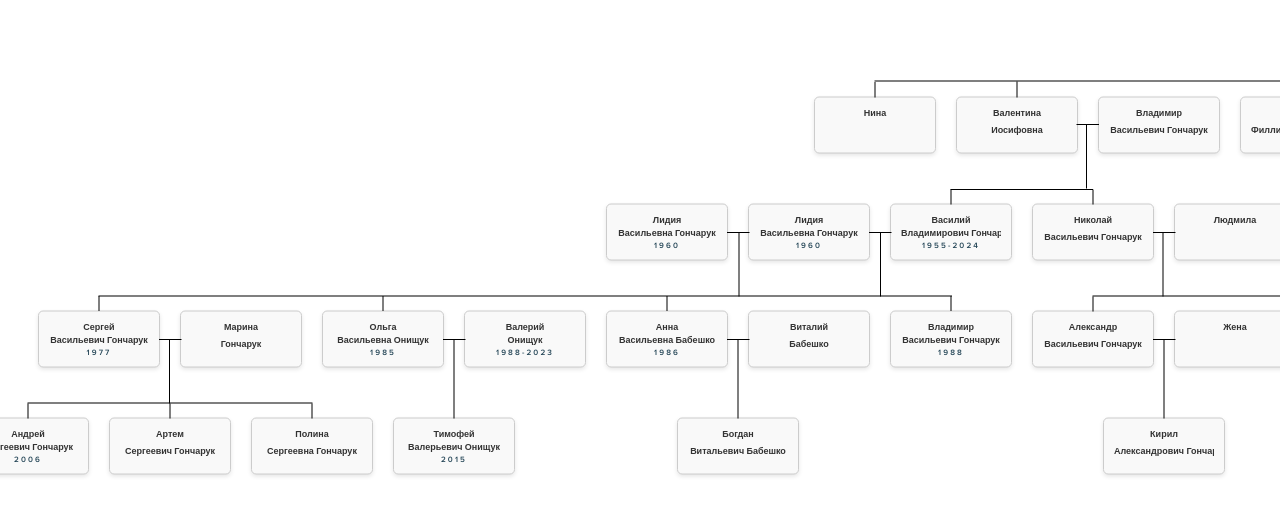
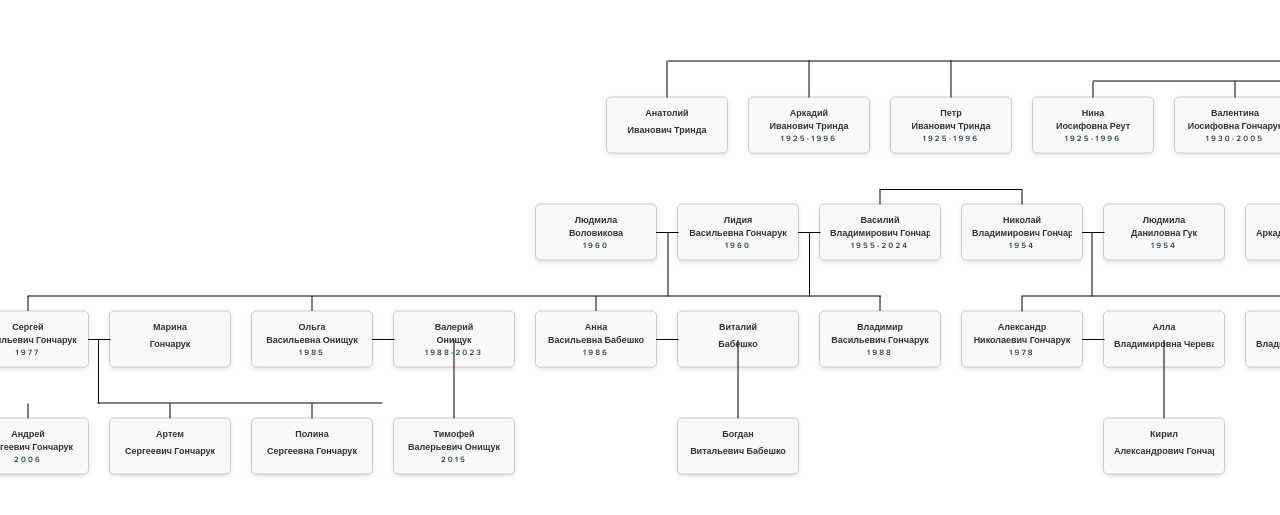
Before and after one commit to AnuitexDeveloper2/Family-tree, a React (Create React App) app: page / in a window 1280 px wide. Shown: the part 739-1254 px from the top of the page. Built offline with nearby package versions, Linux system fonts and the light colour scheme.

Commit message:
create detail modal component

```diff
--- a/src/components/main/Main.tsx
+++ b/src/components/main/Main.tsx
@@ -1,6 +1,8 @@
 import React, { useState, useEffect } from "react";
 import { Container, Generation, VerticalLine, HorizontalLine } from "./Main.styles";
 import Card from "../shared/card/Card";
+import { MemberDetail } from "../memberDetail/MemberDetail";
+import { useModalState } from "../../hooks/useModalState/useModalState";
 
 const Family = () => {
     const [scale, setScale] = useState(0.5);
@@ -26,7 +28,7 @@ const Family = () => {
         <div style={{ position: "relative", marginBottom: "100px" }}>
             <Container scale={scale}>
                 <Generation>
-                    <Card name="Филлип">
+                    <Card name="Филлип Тринда">
                         <VerticalLine
                             style={{
                                 left: "50%",
@@ -45,7 +47,7 @@ const Family = () => {
                     </Card>
                 </Generation>
                 <Generation>
-                    <Card name="Федор">
+                    <Card name="Федор Филлипович Тринда">
                         <VerticalLine
                             style={{
                                 left: "50%",
@@ -55,7 +57,7 @@ const Family = () => {
                             }}
                         />
                     </Card>
-                    <Card name="Мария">
+                    <Card name="Мария Филлиповна Тринда">
                         <VerticalLine
                             style={{
                                 left: "50%",
@@ -65,7 +67,7 @@ const Family = () => {
                             }}
                         />
                     </Card>
-                    <Card name="Антон" years="1871-1926">
+                    <Card name="Антон Филлипович Тринда" years="1871-1926">
                         <VerticalLine
                             style={{
                                 left: "50%",
@@ -90,7 +92,7 @@ const Family = () => {
                             }}
                         />
                     </Card>
-                    <Card name="Ольга Ивановна" years="1870-1950">
+                    <Card name="Ольга Ивановна Тринда" years="1870-1950">
                         <HorizontalLine
                             style={{
                                 width: "1992px",
@@ -99,7 +101,7 @@ const Family = () => {
                             }}
                         />
                     </Card>
-                    <Card name="Наум">
+                    <Card name="Наум Филлипович Тринда" years="1869-?">
                         <VerticalLine
                             style={{
                                 left: "50%",
@@ -111,7 +113,7 @@ const Family = () => {
                     </Card>
                 </Generation>
                 <Generation>
-                    <Card name="Иван">
+                    <Card name="Иван Антонович Тринда" years="1900-?">
                         <VerticalLine
                             style={{
                                 left: "50%",
@@ -120,8 +122,23 @@ const Family = () => {
                                 transform: "translateX(-50%)",
                             }}
                         />
+                        <VerticalLine
+                            style={{
+                                left: "51%",
+                                bottom: "-32px",
+                                height: "32px",
+                                transform: "translateX(-50%)",
+                            }}
+                        />
+                        <HorizontalLine
+                            style={{
+                                width: "1560px",
+                                left: "-1440px",
+                                bottom: "-32px  ",
+                            }}
+                        />
                     </Card>
-                    <Card name="Надежда Антоновна">
+                    <Card name="Надежда Антоновна Туркиневич" years="1903-1981">
                         <VerticalLine
                             style={{
                                 left: "50%",
@@ -133,12 +150,12 @@ const Family = () => {
                         <HorizontalLine
                             style={{
                                 width: "2558px",
-                                left: "-1311px",
+                                left: "-875px",
                                 bottom: "-72px",
                             }}
                         />
                     </Card>
-                    <Card name="Иосиф Иосифович">
+                    <Card name="Иосиф Иосифович Туркиневич" years="1888-1975">
                         <HorizontalLine
                             style={{
                                 width: "44px",
@@ -155,7 +172,7 @@ const Family = () => {
                             }}
                         />
                     </Card>
-                    <Card name="Володя">
+                    <Card name="Владимир Антонович Тринда" years="1905-?">
                         <VerticalLine
                             style={{
                                 left: "50%",
@@ -165,7 +182,7 @@ const Family = () => {
                             }}
                         />
                     </Card>
-                    <Card name="Миша">
+                    <Card name="Михаил Антонович Тринда" years="1909-?">
                         <VerticalLine
                             style={{
                                 left: "50%",
@@ -175,7 +192,7 @@ const Family = () => {
                             }}
                         />
                     </Card>
-                    <Card name="Иосиф">
+                    <Card name="Иосиф Антонович Тринда" years="1911-?">
                         <VerticalLine
                             style={{
                                 left: "50%",
@@ -200,7 +217,7 @@ const Family = () => {
                             }}
                         />
                     </Card>
-                    <Card name="Николай">
+                    <Card name="Николай Антонович Тринда" years="1924-?">
                         <VerticalLine
                             style={{
                                 left: "50%",
@@ -210,7 +227,7 @@ const Family = () => {
                             }}
                         />
                     </Card>
-                    <Card name="Женя">
+                    <Card name="Евгения Антоновна Мушинская" years="1913-?">
                         <VerticalLine
                             style={{
                                 left: "50%",
@@ -231,13 +248,43 @@ const Family = () => {
                             style={{
                                 width: "841px",
                                 left: "120px",
-                                bottom: "-15px",
+                                bottom: "-16px",
                             }}
                         />
                     </Card>
                 </Generation>
                 <Generation>
-                    <Card margin="0 20px 0 0px" name="Нина">
+                    <Card name="Анатолий Иванович Тринда" years="">
+                        <VerticalLine
+                            style={{
+                                left: "50%",
+                                top: "-74px",
+                                height: "74px",
+                                transform: "translateX(-50%)",
+                            }}
+                        />
+                    </Card>
+                    <Card name="Аркадий Иванович Тринда" years="1925-1996">
+                        <VerticalLine
+                            style={{
+                                left: "50%",
+                                top: "-74px",
+                                height: "74px",
+                                transform: "translateX(-50%)",
+                            }}
+                        />
+                    </Card>
+                    <Card name="Петр Иванович Тринда" years="1925-1996">
+                        <VerticalLine
+                            style={{
+                                left: "50%",
+                                top: "-74px",
+                                height: "74px",
+                                transform: "translateX(-50%)",
+                            }}
+                        />
+                    </Card>
+                    <Card name="Нина Иосифовна Реут" years="1925-1996">
                         <VerticalLine
                             style={{
                                 left: "50%",
@@ -247,7 +294,7 @@ const Family = () => {
                             }}
                         />
                     </Card>
-                    <Card name="Валентина Иосифовна">
+                    <Card name="Валентина Иосифовна Гончарук" years="1930-2005">
                         <VerticalLine
                             style={{
                                 left: "50%",
@@ -272,9 +319,9 @@ const Family = () => {
                             }}
                         />
                     </Card>
-                    <Card name="Владимир Васильевич Гончарук">
+                    <Card name="Владимир Васильевич Гончарук" years="1931-1990">
                     </Card>
-                    <Card name="Евгения Филлиповна Пшеничная">
+                    <Card name="Евгения Иосифовна Пшеницина" years="1941">
                         <VerticalLine
                             style={{
                                 left: "50%",
@@ -299,9 +346,9 @@ const Family = () => {
                             }}
                         />
                     </Card>
-                    <Card name="Аркадий Алекскеевич Пшеничный">
+                    <Card name="Аркадий Алекскеевич Пшеницин" years="1937-2016">
                     </Card>
-                    <Card name="Лида">
+                    <Card name="Лидия Иосифовна Лисовская" years="1947">
                         <VerticalLine
                             style={{
                                 left: "50%",
@@ -326,9 +373,9 @@ const Family = () => {
                             }}
                         />
                     </Card>
-                    <Card name="Валерий Лисовский">
+                    <Card name="Валерий Лисовский" years="">
                     </Card>
-                    <Card name="Михаил" years="?-1939">
+                    <Card name="Михаил Иосифович Туркиневич" years="?-1939">
                         <VerticalLine
                             style={{
                                 left: "50%",
@@ -338,7 +385,7 @@ const Family = () => {
                             }}
                         />
                     </Card>
-                    <Card name="Георгий" years="?-1939">
+                    <Card name="Георгий Иосифович Туркиневич" years="?-1939">
                         <VerticalLine
                             style={{
                                 left: "50%",
@@ -348,7 +395,7 @@ const Family = () => {
                             }}
                         />
                     </Card>
-                    <Card name="Николай" years="?-1939">
+                    <Card name="Николай Иосифович Туркиневич" years="?-1939">
                         <VerticalLine
                             style={{
                                 left: "50%",
@@ -358,17 +405,7 @@ const Family = () => {
                             }}
                         />
                     </Card>
-                    <Card name="Нина">
-                        <VerticalLine
-                            style={{
-                                left: "50%",
-                                top: "-21px",
-                                height: "21px",
-                                transform: "translateX(-50%)",
-                            }}
-                        />
-                    </Card>
-                    <Card name="Антон Иосифович">
+                    <Card name="Нина Иосифовна Тринда">
                         <VerticalLine
                             style={{
                                 left: "50%",
@@ -378,7 +415,17 @@ const Family = () => {
                             }}
                         />
                     </Card>
-                    <Card name="Ольга">
+                    <Card name="Антон Иосифович Тринда">
+                        <VerticalLine
+                            style={{
+                                left: "50%",
+                                top: "-71px",
+                                height: "71px",
+                                transform: "translateX(-50%)",
+                            }}
+                        />
+                    </Card>
+                    <Card name="Ольга Иосифовна Тринда">
                         <VerticalLine
                             style={{
                                 left: "50%",
@@ -388,7 +435,7 @@ const Family = () => {
                             }}
                         />
                     </Card>
-                    <Card name="Зинаида">
+                    <Card name="Зинаида Евгеньевна Тринда" years="1936-?">
                         <VerticalLine
                             style={{
                                 left: "50%",
@@ -398,7 +445,7 @@ const Family = () => {
                             }}
                         />
                     </Card>
-                    <Card name="Иван">
+                    <Card name="Иван Евгеньевич Тринда" years="1940-2000">
                         <VerticalLine
                             style={{
                                 left: "50%",
@@ -412,7 +459,7 @@ const Family = () => {
                     </Card>
                 </Generation>
                 <Generation>
-                    <Card name="Лидия Васильевна Гончарук" years="1960">
+                    <Card name="Людмила Воловикова" years="1960">
                         <HorizontalLine
                             style={{
                                 width: "45px",
@@ -463,7 +510,7 @@ const Family = () => {
                             }}
                         />
                     </Card>
-                    <Card name="Николай Васильевич Гончарук">
+                    <Card name="Николай Владимирович Гончарук" years="1954">
                         <VerticalLine
                             style={{
                                 left: "50%",
@@ -495,9 +542,9 @@ const Family = () => {
                             }}
                         />
                     </Card>
-                    <Card name="Людмила">
+                    <Card name="Людмила Даниловна Гук" years="1954">
                     </Card>
-                    <Card name="Андрей Аркадьевич Пшеничный">
+                    <Card name="Андрей Аркадьевич Пшеницин" years="1961">
                         <VerticalLine
                             style={{
                                 left: "50%",
@@ -508,8 +555,8 @@ const Family = () => {
                         />
                         <HorizontalLine
                             style={{
-                                width: "532px",
-                                left: "108px",
+                                width: "522px",
+                                left: "118px",
                                 top: "-30px",
                             }}
                         />
@@ -523,7 +570,7 @@ const Family = () => {
                             }}
                         />
                     </Card>
-                    <Card name="Елизавета Аркадьевна Пшеничная">
+                    <Card name="Елизавета Аркадьевна Пшеницина" years="1975">
                         <VerticalLine
                             style={{
                                 left: "30%",
@@ -543,12 +590,12 @@ const Family = () => {
                         <HorizontalLine
                             style={{
                                 width: "285px",
-                                left: "120px",
+                                left: "260px",
                                 top: "183px",
                             }}
                         />
                     </Card>
-                    <Card name="Муж">
+                    <Card name="">
                         <HorizontalLine
                             style={{
                                 width: "43px",
@@ -557,12 +604,12 @@ const Family = () => {
                             }}
                         />
                     </Card>
-                    <Card name="Анна Валерьивна Лисовская">
+                    <Card name="Анна Валерьивна Лисовская" years="1972">
                         <HorizontalLine
                             style={{
-                                width: "864px",
-                                left: "-460px",
-                                top: "-32px",
+                                width: "40px",
+                                left: "242px",
+                                top: "51%",
                             }}
                         />
                         <VerticalLine
@@ -573,6 +620,16 @@ const Family = () => {
                                 transform: "translateX(-50%)",
                             }}
                         />
+                    </Card>
+                    <Card name="Дмитрий Эпштейн" years="1972">
+                        <HorizontalLine
+                            style={{
+                                width: "1006px",
+                                left: "-601px",
+                                top: "-32px",
+                            }}
+                        />
+
                     </Card>
                     <Card name="Лариса Валерьивна Лисовская">
                         <VerticalLine
@@ -636,7 +693,7 @@ const Family = () => {
                         <HorizontalLine
                             style={{
                                 width: "570px",
-                                left: "-23px",
+                                left: "259px",
                                 top: "182px",
                             }}
                         />
@@ -691,7 +748,7 @@ const Family = () => {
                             }}
                         />
                     </Card>
-                    <Card name="Александр Васильевич Гончарук">
+                    <Card name="Александр Николаевич Гончарук" years="1978">
                         <VerticalLine
                             style={{
                                 left: "50%",
@@ -708,7 +765,10 @@ const Family = () => {
                             }}
                         />
                     </Card>
-                    <Card name="Жена">
+                    <Card name="Алла Владимировна Черевань">
+                    </Card>
+                    <Card name="Яна Владимировна Гончарук">
+                        {/* Дети Сын(2014) и дочь(2015) */}
                     </Card>
                     <Card name="Дарья Васильевна Гончарук" years="1988">
                         <VerticalLine
@@ -722,7 +782,7 @@ const Family = () => {
                     </Card>
                     <Card opacity={"0"} name="">
                     </Card>
-                    <Card name="Елисей">
+                    <Card name="Елисей Пшеницин" years="2004">
                         <VerticalLine
                             style={{
                                 left: "50%",
@@ -732,7 +792,7 @@ const Family = () => {
                             }}
                         />
                     </Card>
-                    <Card name="Анна">
+                    <Card name="Ева Пшеницина" years="">
                         <VerticalLine
                             style={{
                                 left: "50%",
@@ -885,11 +945,21 @@ const Family = () => {
 export default Family;
 
 
-// Женя- муж Аркадий Алекскеевич Пшеничный Дети: Андрей(Жена) и Лиза(дети: Елисей и Анна)
+// Женя- муж Аркадий Алекскеевич Пшеничный Дети: Андрей(Жена и дети(Настя(1994) и Мария(2004))) и Лиза(дети: Елисей и Анна)
 // Лида (муж Валерий Лисовский) Дети: Аня и Лариса(Дети: Алексей? и Анна?)
 
 
-// Нина сестра бабушки Вали и еще одна сестра
 
 // Отец Иосиф Иосифовича - Иосиф Иосифович
 // Брат Иосифа Иосифовича - Надя, Марыля, Макар, Михаил,
+
+// Михаил Антонович Тринда(1909) - Жена: Татьяна Дети: Вячеслав, Борис, Георгий, Евгений, Анна, Леонид
+// Владимир Антонович Тринда(1905) - Жена- ? Дети: Антон, Иван, Мария
+//  Иван Антонович Тринда(1900), -Жена-? Дети: Анатолий, Аркадий, Петр
+// Нина Иосифовна Реут(1925) - Муж - Реут Иван Игнатьевич(1918- ?) Дети- Зоя(1946 дети- Виталий(1965 дети- Анастасия(1998) и Дмитрий(1973 дети - Антон(1998)))), Рая(1956) муж Михаил-(Дети - Валерия(дети- Максим(2003) и Мария(2010)) и Александр)
+
+
+
+
+
+// Иосиф Иосифович Туркиневич(1988) - Отец(Иосиф Иосифович Туркиневич()) сестры - Надежда(Село Стайки), Марыля(Харьков) братья - Макар(Харьков), Михаил(Харьков)
--- /dev/null
+++ b/src/components/memberDetail/MemberDetail..styles.ts
@@ -0,0 +1,42 @@
+import styled, { keyframes } from "styled-components";
+
+export const slideDown = keyframes`
+  from {
+    transform: translateY(-100%);
+  }
+  to {
+    transform: translateY(0);
+  }
+`;
+
+export const ModalOverlay = styled.div`
+  position: fixed;
+  top: 0;
+  left: 0;
+  width: 100%;
+  height: 100%;
+  background: rgba(0, 0, 0, 0.5);
+  z-index: 999;
+  display: flex;
+  justify-content: center;
+  align-items: flex-start;
+`;
+
+export const ModalContent = styled.div`
+  width: 100%;
+  height: 100%;
+  background: #fff;
+  animation: ${slideDown} 0.5s ease-out forwards;
+  box-shadow: 0 4px 8px rgba(0, 0, 0, 0.1);
+  display: flex;
+  flex-direction: column;
+  padding: 20px;
+`;
+
+export const CloseButton = styled.button`
+  align-self: flex-end;
+  background: transparent;
+  border: none;
+  font-size: 1.5rem;
+  cursor: pointer;
+`;
--- /dev/null
+++ b/src/components/memberDetail/MemberDetail.tsx
@@ -0,0 +1,24 @@
+import React, { FC } from "react";
+import { CloseButton, ModalContent, ModalOverlay } from "./MemberDetail..styles";
+
+interface Props {
+  onClose: () => void;
+  isOpen: boolean;
+  position: { top: number; left: number };
+}
+
+export const MemberDetail: FC<Props> = ({ isOpen, onClose, position }) => {
+  if (!isOpen) return null;
+
+  return (
+    <ModalOverlay onClick={onClose}>
+      <ModalContent
+        style={{ position: "absolute", top: position.top, left: position.left }}
+        onClick={(e) => e.stopPropagation()}
+      >
+        <CloseButton onClick={onClose}>&times;</CloseButton>
+        Hello
+      </ModalContent>
+    </ModalOverlay>
+  );
+};
--- a/src/components/shared/card/Card.tsx
+++ b/src/components/shared/card/Card.tsx
@@ -1,5 +1,7 @@
-import { FC } from "react";
+import React, { FC, useRef } from "react";
 import { CardContainer, MemberName, Years } from "./Card.styles";
+import { MemberDetail } from "../../memberDetail/MemberDetail";
+import { useModalState } from "../../../hooks/useModalState/useModalState";
 
 interface Props {
   name: string;
@@ -10,15 +12,40 @@ interface Props {
 }
 
 const Card: FC<Props> = ({ name, margin, opacity, years, children }) => {
-    const [firstName, lastName, surname] = name.split(' ')
+  const [firstName, lastName, surname] = name.split(" ");
+  const { isOpen, onOpen, onClose } = useModalState();
+  const cardRef = useRef<HTMLDivElement>(null);
+  const [modalPosition, setModalPosition] = React.useState({ top: 0, left: 0 });
+
+  const handleOpen = () => {
+    const rect = cardRef.current?.getBoundingClientRect();
+    if (rect) {
+      setModalPosition({ top: rect.top, left: rect.left });
+    }
+    onOpen();
+  };
 
   return (
-        <CardContainer margin={margin || ''} opacity={opacity || ''}>
+    <>
+      <CardContainer
+        ref={cardRef}
+        margin={margin || ""}
+        opacity={opacity || ""}
+        onClick={handleOpen}
+      >
         <MemberName>{firstName}</MemberName>
-            <MemberName>{`${lastName || ''} ${surname || ''}`}</MemberName>
+        <MemberName>{`${lastName || ""} ${surname || ""}`}</MemberName>
         {children}
         <Years>{years}</Years>
       </CardContainer>
+      {isOpen && (
+        <MemberDetail
+          isOpen={isOpen}
+          onClose={onClose}
+          position={modalPosition}
+        />
+      )}
+    </>
   );
 };
 
--- /dev/null
+++ b/src/hooks/useModalState/useModalState.tsx
@@ -0,0 +1,19 @@
+import { useState } from 'react';
+
+export const useModalState = ({ initialOpen = false } = {}) => {
+    const [isOpen, setIsOpen] = useState(initialOpen);
+
+    const onOpen = () => {
+        setIsOpen(true);
+    };
+
+    const onClose = () => {
+        setIsOpen(false);
+    };
+
+    const onToggle = () => {
+        setIsOpen(!isOpen);
+    };
+
+    return { onOpen, onClose, isOpen, onToggle };
+};
```
Also changed, not shown: src/components/shared/card/Card.styles.ts (+13 -1 lines). Lines whose indentation alone changed are shown as unchanged.
